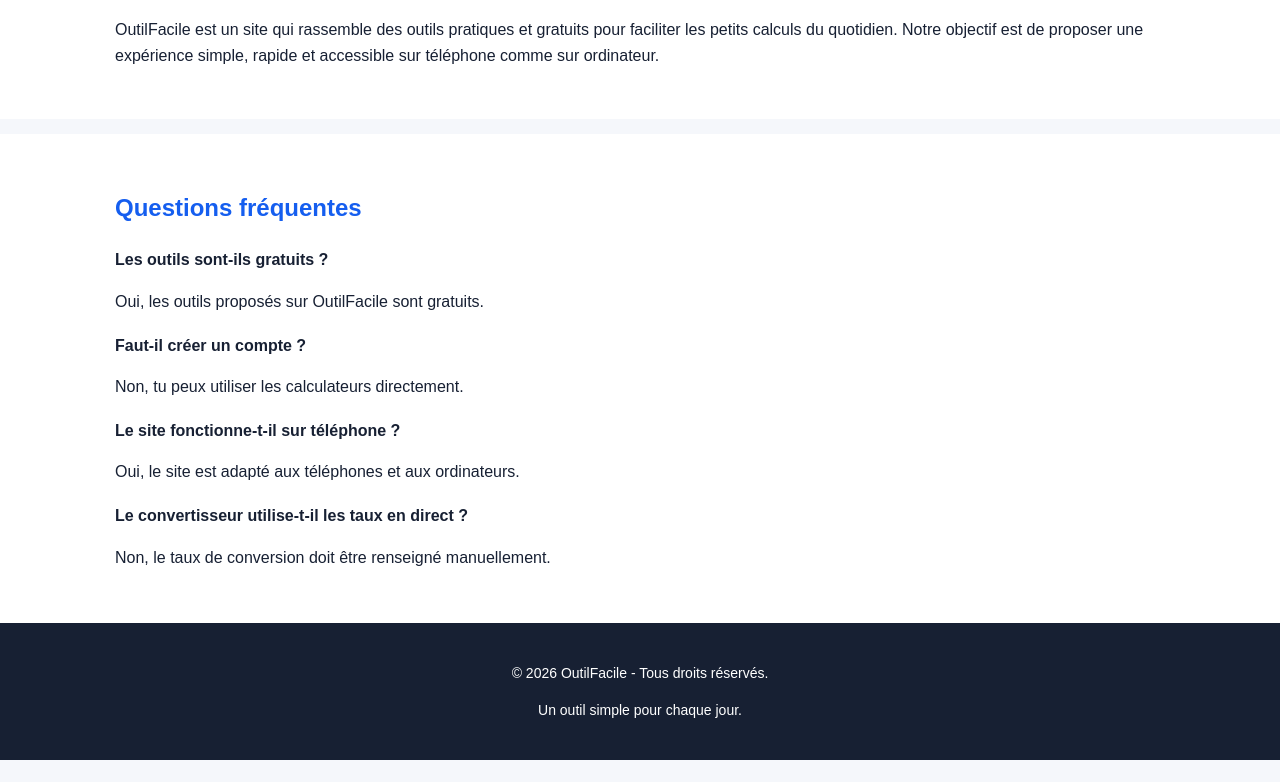
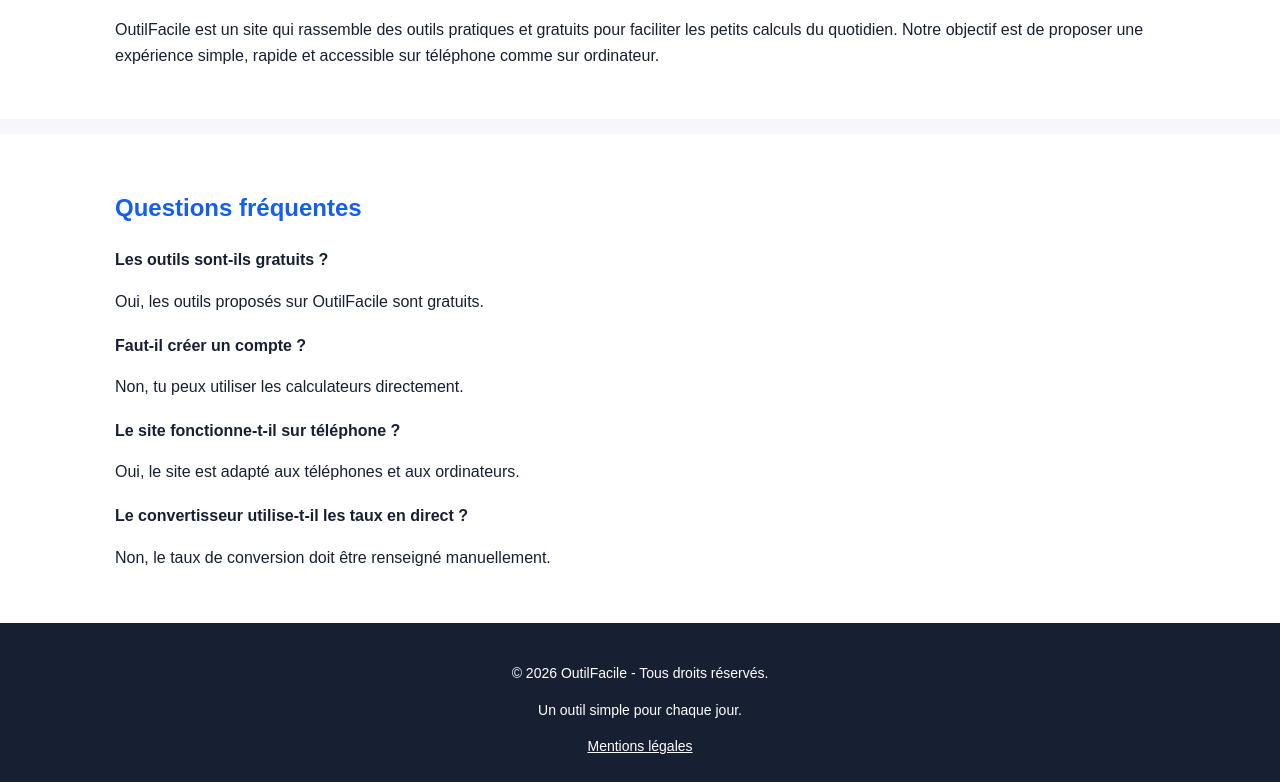
Before and after one commit to bnpygmp96b-star/outilfacile, a plain HTML site: page index.html in a window 1280 px wide. Shown: the part 1480-2262 px from the top of the page. Before the commit the page ends 2240 px from the top, so only its background shows below. Drawn offline with Linux system fonts and the light colour scheme.

Commit message:
Update index.html

```diff
--- a/index.html
+++ b/index.html
@@ -443,7 +443,7 @@
   <p>© 2026 OutilFacile - Tous droits réservés.</p>
 
   <p>Un outil simple pour chaque jour.</p>
-
+<a href="mentions-legales.html">Mentions légales</a>
 </footer>
 
 <script>
```
